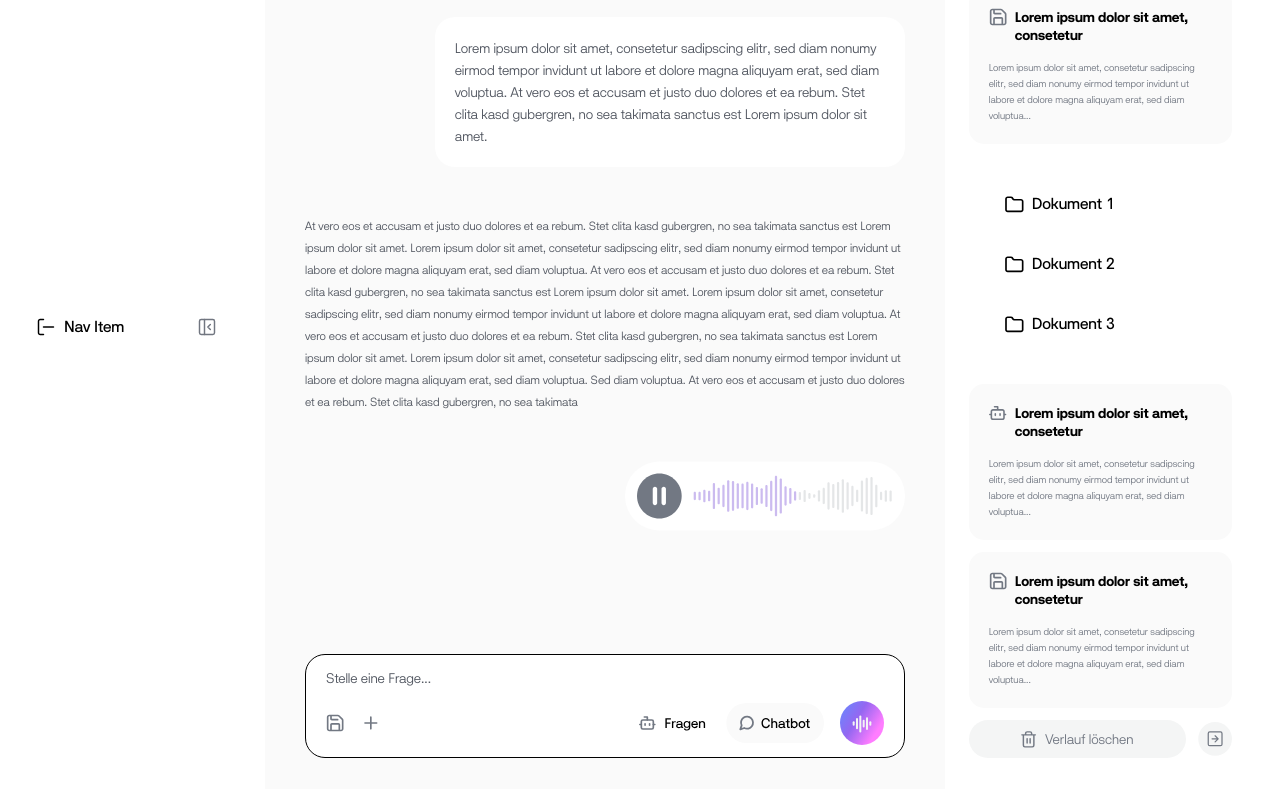
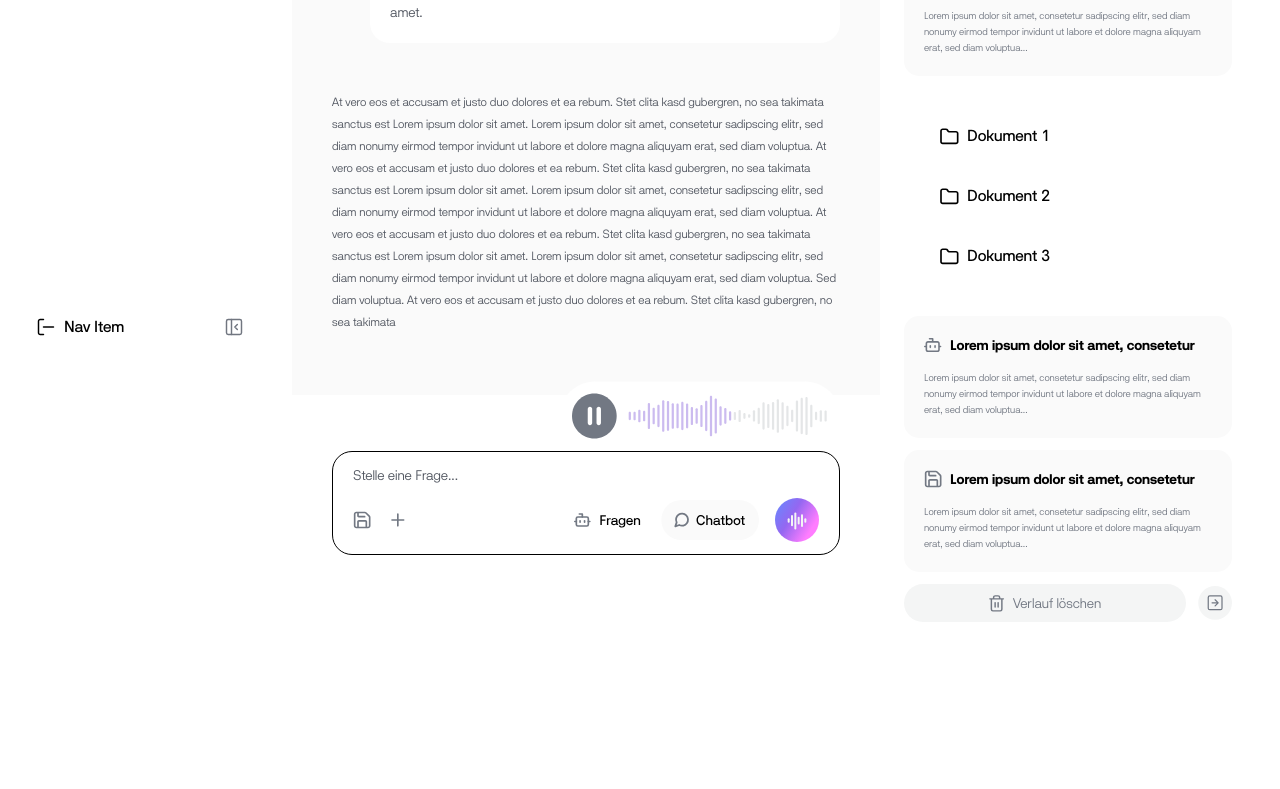
Before and after one commit to Jura7999/test-nemoya, a plain HTML site: page index.html in a window 1280 px wide. Shown: the part 405-1194 px from the top of the page. After the commit the page ends 1027 px from the top, so only its background shows below. Drawn offline with Linux system fonts and the light colour scheme.

Commit message:
Neues Layout für die Page

```diff
--- a/index.html
+++ b/index.html
@@ -7,7 +7,7 @@
     <title>JuraMAN</title>
   </head>
   <body>
-    <main style="display: flex">
+    <main style="display: flex; height: 100vh">
       <div class="sidebar">
         <div class="top-sidebar-nav">
           <img
--- a/styles/container.css
+++ b/styles/container.css
@@ -26,11 +26,12 @@
   padding-right: 48px;
   height: 100vh;
   background-color: white;
+  flex-shrink: 0;
 }
 
 .mainContent {
   background-color: #fafafa;
-  width: 827px;
+  flex-grow: 1;
   padding: 48px 40px;
   display: flex;
   flex-direction: column;
@@ -191,6 +192,7 @@
   padding-bottom: 48px;
   padding-top: 48px;
   width: 400px;
+  flex-shrink: 0;
 }
 
 .rightBar h2 {
```
